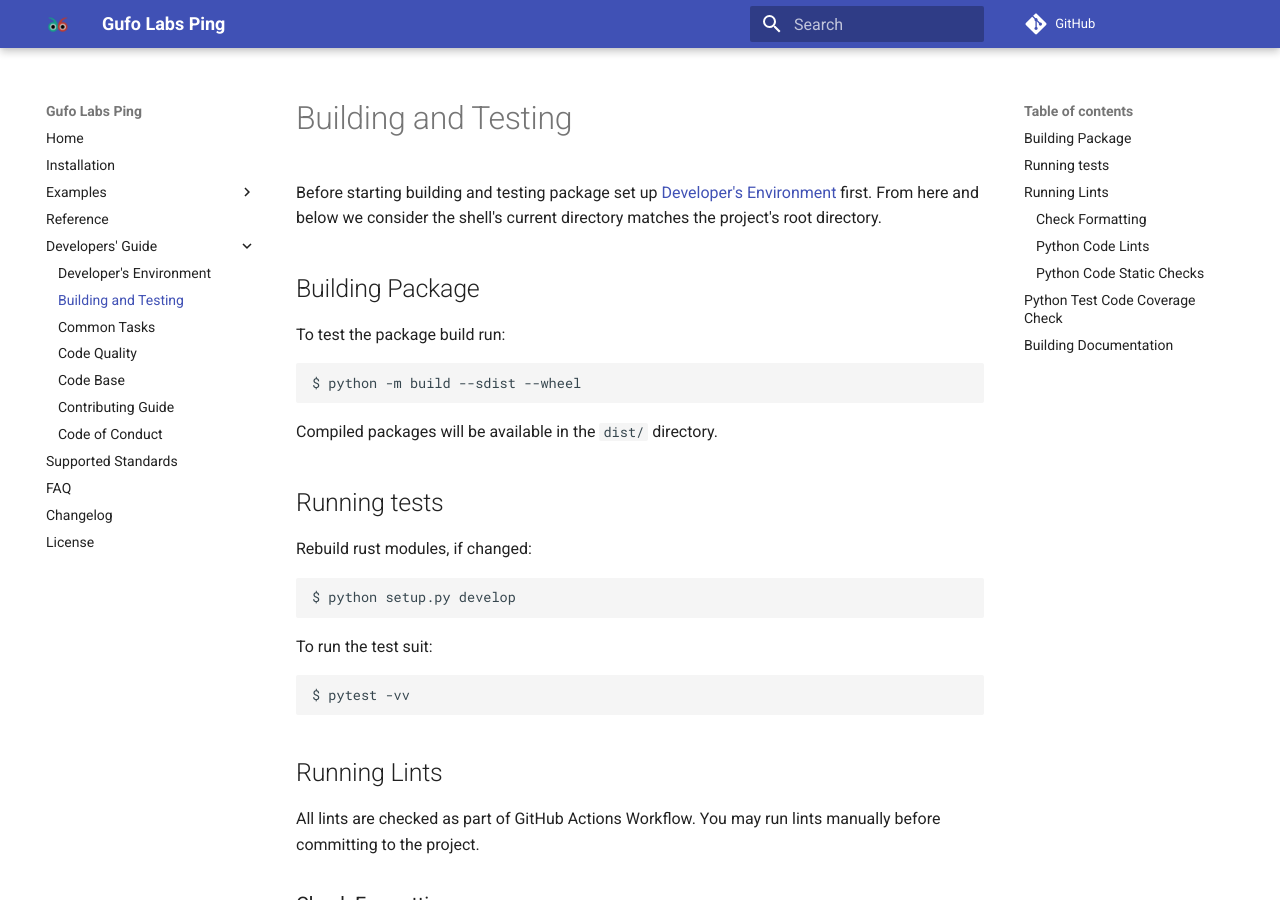
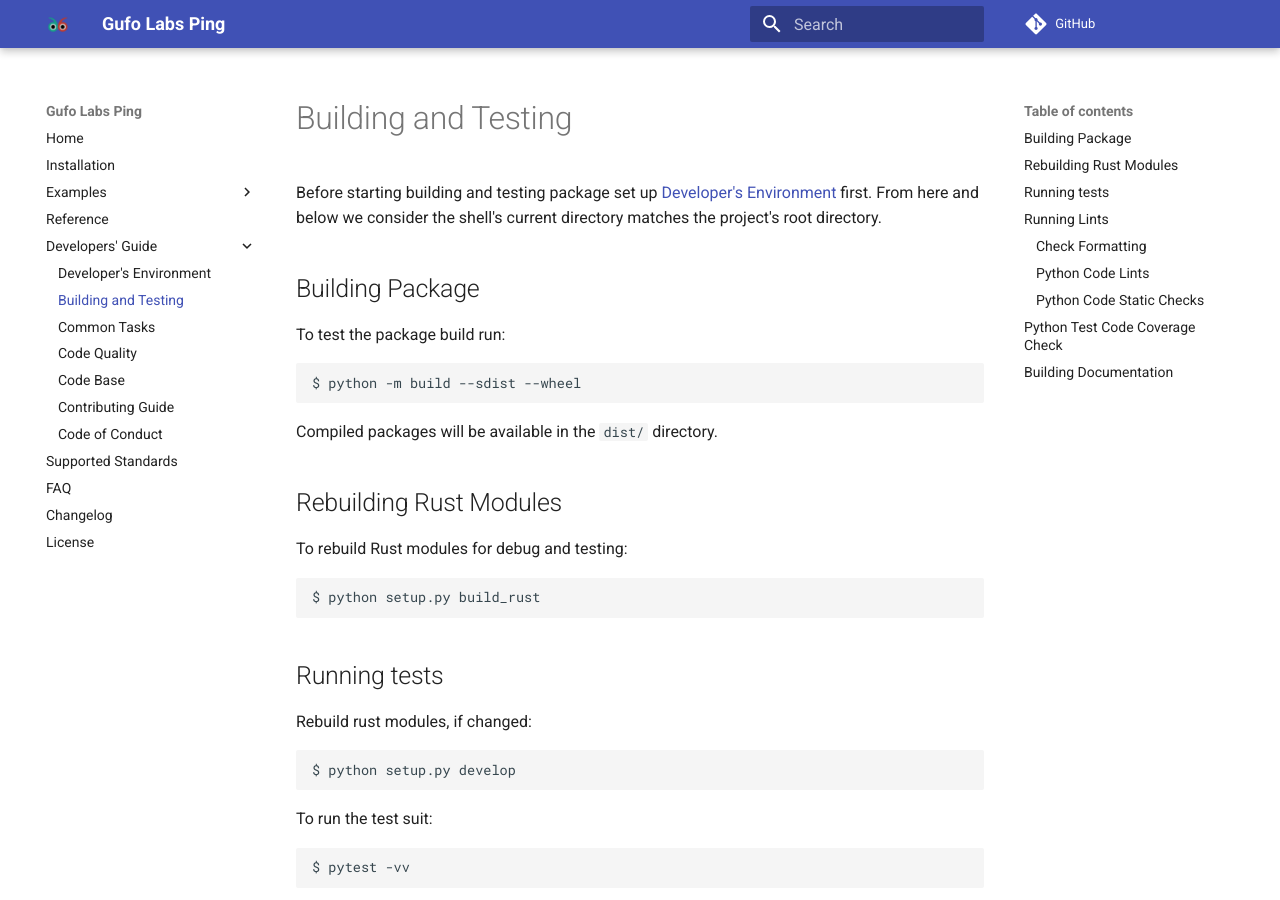
Before and after one commit to gufolabs/gufo_ping, an MkDocs documentation site: the page built from docs/testing.md, in a window 1280 px wide and 900 px high. Built offline with MkDocs 1.6.1 and Material for MkDocs 9.7.7, drawn with Linux system fonts in a browser that asks for light colours; comment, search, counter and statistics services are not loaded.

Commit message:
Force inplace build

````diff
--- a/docs/testing.md
+++ b/docs/testing.md
@@ -14,6 +14,14 @@
 ```
 
 Compiled packages will be available in the `dist/` directory.
+
+## Rebuilding Rust Modules
+
+To rebuild Rust modules for debug and testing:
+
+```
+$ python setup.py build_rust
+```
 
 ## Running tests
 
--- a/setup.cfg
+++ b/setup.cfg
@@ -40,3 +40,7 @@
 
 [flake8]
 ignore = E203,W503
+
+[build_rust]
+inplace = True
+release = True
````
